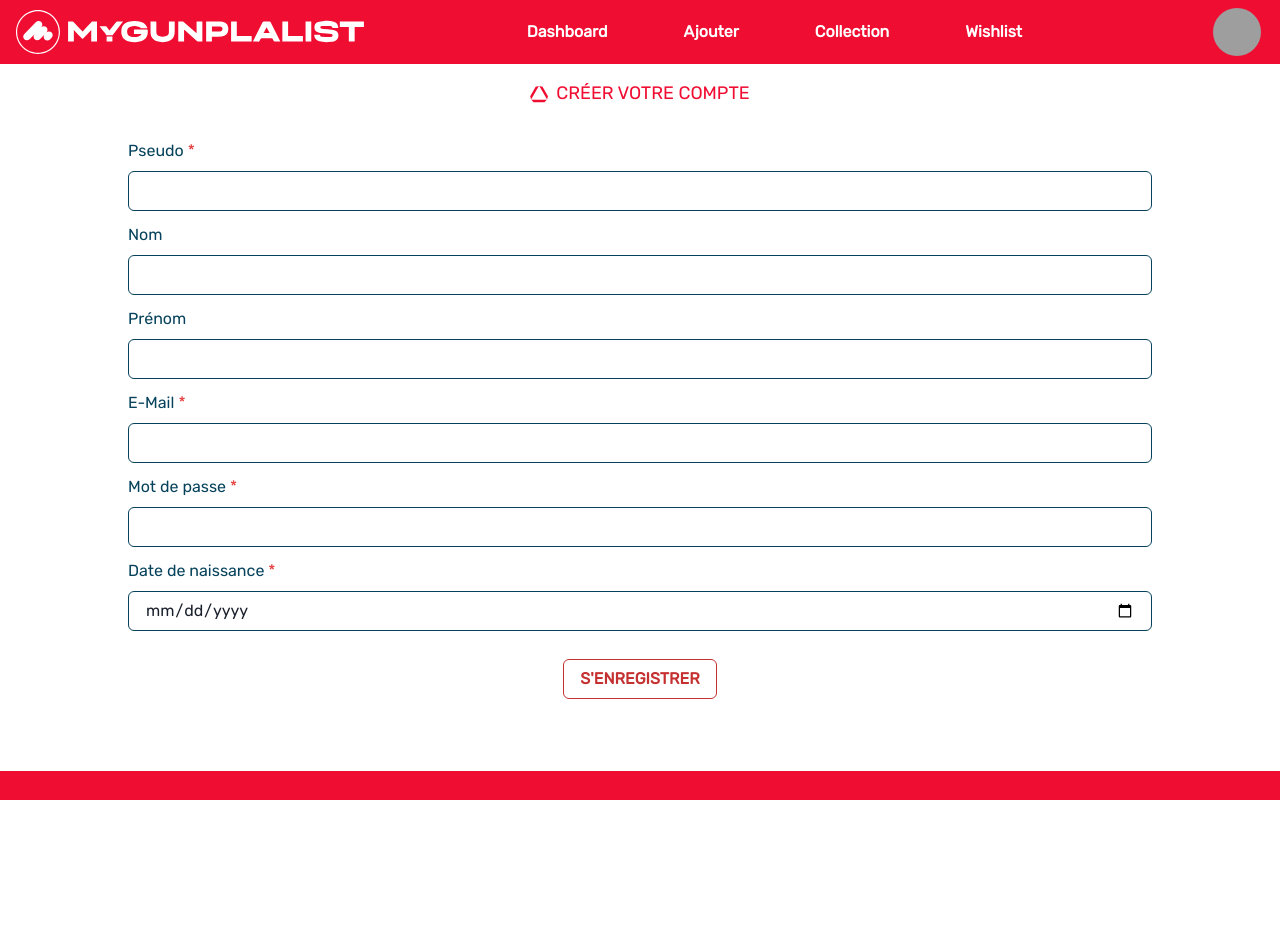
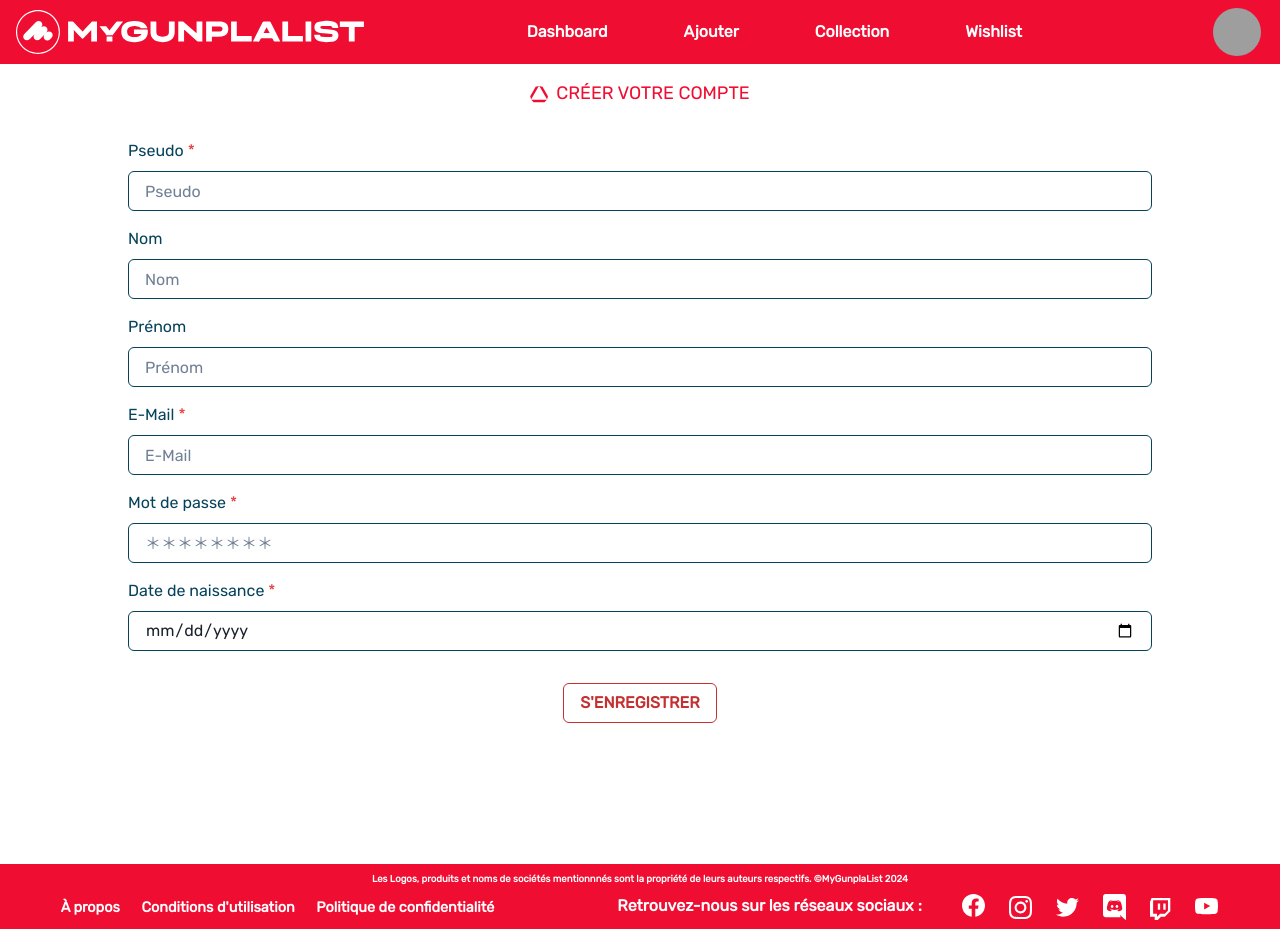
Before and after one commit to BenoitLafabrie/mygunplalist, a React (Vite) app: page /register in a window 1280 px wide. Before the commit the page ends 800 px from the top, so only its background shows below. Built offline with nearby package versions, Linux system fonts and the light colour scheme; grey boxes are pictures that could not be loaded.

Commit message:
Register and login fully functionnal. Updated Prisma schema to meet new requirements.

```diff
--- a/src/controllers/UserControllers.js
+++ b/src/controllers/UserControllers.js
@@ -35,6 +35,7 @@ const getAllUsersController = async (req, res) => {
     const users = await prisma.users.findMany({
       select: {
         user_id: true,
+        username: true,
         firstname: true,
         lastname: true,
         email: true,
@@ -58,6 +59,7 @@ const getOneUserByIdController = async (req, res) => {
       },
       select: {
         user_id: true,
+        username: true,
         firstname: true,
         lastname: true,
         email: true,
--- a/src/main.jsx
+++ b/src/main.jsx
@@ -35,6 +35,8 @@ const router = createBrowserRouter([
       { path: "/kits/:id", element: <KitPage /> },
       { path: "/admin", element: <BackOffice /> },
       { path: "/error", element: <ErrorPage /> },
+      { path: "/register", element: <Register /> },
+      { path: "/login", element: <Login /> },
     ],
   },
   {
@@ -43,8 +45,6 @@ const router = createBrowserRouter([
     errorElement: <ErrorPage />,
     children: [],
   },
-  { path: "/register", element: <Register /> },
-  { path: "/login", element: <Login /> },
 ]);
 
 ReactDOM.createRoot(document.getElementById("root")).render(
--- a/src/models/UserManager.js
+++ b/src/models/UserManager.js
@@ -43,7 +43,7 @@ const getAllUsers = async () => {
   try {
     const users = await prisma.users.findMany({
       select: {
-        id: true,
+        user_id: true,
         username: true,
         firstname: true,
         lastname: true,
--- a/src/pages/Login.jsx
+++ b/src/pages/Login.jsx
@@ -14,9 +14,6 @@ import {
   VStack,
 } from "@chakra-ui/react";
 import ButtonIconLogo from "../assets/icons/ButtonIconLogo.svg";
-import Header from "../components/Header";
-import Footer from "../components/Footer";
-import BottomNavBar from "../components/BottomNavBar";
 
 export default function Login() {
   const { login } = useAuth();
@@ -51,7 +48,6 @@ export default function Login() {
         overflow: "auto",
       }}
     >
-      <Header />
       <Stack
         display="flex"
         flexDirection="row"
@@ -102,8 +98,6 @@ export default function Login() {
           </Button>
         </form>
       </VStack>
-      <Footer />
-      <BottomNavBar />
     </div>
   );
 }
--- a/src/pages/Register.jsx
+++ b/src/pages/Register.jsx
@@ -1,4 +1,6 @@
 /* eslint-disable react/no-unescaped-entities */
+import { useState } from "react";
+import { useNavigate } from "react-router-dom";
 import {
   Button,
   FormControl,
@@ -10,11 +12,44 @@ import {
   VStack,
 } from "@chakra-ui/react";
 import ButtonIconLogo from "../assets/icons/ButtonIconLogo.svg";
-import Header from "../components/Header";
-import Footer from "../components/Footer";
-import BottomNavBar from "../components/BottomNavBar";
 
 export default function Register() {
+  const [username, setUsername] = useState("");
+  const [firstname, setFirstname] = useState("");
+  const [lastname, setLastname] = useState("");
+  const [email, setEmail] = useState("");
+  const [password, setPassword] = useState("");
+  const [birthdate, setBirthdate] = useState("");
+
+  const navigate = useNavigate();
+
+  const handleSubmit = async (event) => {
+    event.preventDefault();
+
+    const userData = {
+      username,
+      firstname,
+      lastname,
+      email,
+      password,
+      birthdate,
+    };
+
+    const response = await fetch("http://localhost:3000/users/", {
+      method: "POST",
+      headers: {
+        "Content-Type": "application/json",
+      },
+      body: JSON.stringify(userData),
+    });
+
+    if (response.ok) {
+      console.log("User created successfully");
+      navigate("/add_kit");
+    } else {
+      console.error("Error creating user");
+    }
+  };
   return (
     <div
       style={{
@@ -24,7 +59,6 @@ export default function Register() {
         overflow: "auto",
       }}
     >
-      <Header />
       <Stack
         display="flex"
         flexDirection="row"
@@ -38,36 +72,75 @@ export default function Register() {
         </Text>
       </Stack>
       <VStack h="79vh" w="80%" mt="2em" mx="auto" spacing={3}>
+        <form
+          onSubmit={handleSubmit}
+          style={{
+            height: "100%",
+            width: "100%",
+            display: "flex",
+            flexDirection: "column",
+            alignItems: "center",
+            gap: "1em",
+          }}
+        >
           <FormControl id="username" isRequired borderColor="#06425b">
             <FormLabel textColor="#06425b">Pseudo</FormLabel>
-          <Input type="text" />
+            <Input
+              type="text"
+              placeholder="Pseudo"
+              value={username}
+              onChange={(e) => setUsername(e.target.value)}
+            />
           </FormControl>
           <FormControl id="lastname" borderColor="#06425b">
             <FormLabel textColor="#06425b">Nom</FormLabel>
-          <Input type="text" />
+            <Input
+              type="text"
+              placeholder="Nom"
+              value={firstname}
+              onChange={(e) => setFirstname(e.target.value)}
+            />
           </FormControl>
           <FormControl id="firstname" borderColor="#06425b">
             <FormLabel textColor="#06425b">Prénom</FormLabel>
-          <Input type="text" />
+            <Input
+              type="text"
+              placeholder="Prénom"
+              value={lastname}
+              onChange={(e) => setLastname(e.target.value)}
+            />
           </FormControl>
           <FormControl id="email" isRequired borderColor="#06425b">
             <FormLabel textColor="#06425b">E-Mail</FormLabel>
-          <Input type="email" />
+            <Input
+              type="email"
+              placeholder="E-Mail"
+              value={email}
+              onChange={(e) => setEmail(e.target.value)}
+            />
           </FormControl>
           <FormControl id="password" isRequired borderColor="#06425b">
             <FormLabel textColor="#06425b">Mot de passe</FormLabel>
-          <Input type="password" />
+            <Input
+              type="password"
+              placeholder="＊＊＊＊＊＊＊＊"
+              value={password}
+              onChange={(e) => setPassword(e.target.value)}
+            />
           </FormControl>
           <FormControl id="birthdate" isRequired borderColor="#06425b">
             <FormLabel textColor="#06425b">Date de naissance</FormLabel>
-          <Input type="date" />
+            <Input
+              type="date"
+              value={birthdate}
+              onChange={(e) => setBirthdate(e.target.value)}
+            />
           </FormControl>
-        <Button colorScheme="red" variant="outline" mt="1em">
+          <Button colorScheme="red" variant="outline" mt="1em" type="submit">
             S'ENREGISTRER
           </Button>
+        </form>
       </VStack>
-      <Footer />
-      <BottomNavBar />
     </div>
   );
 }
```
Also changed, not shown: 2 other files (tests, documents, lock files or other folders). Lines whose indentation alone changed are shown as unchanged.
